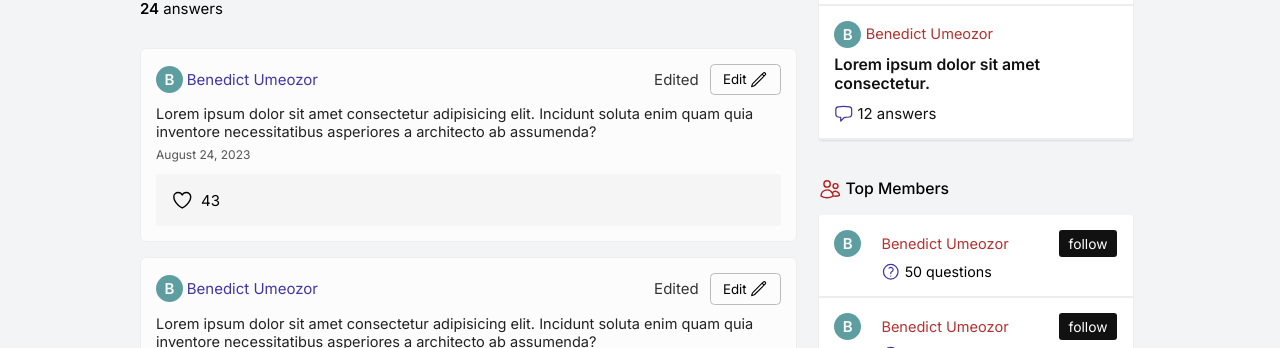
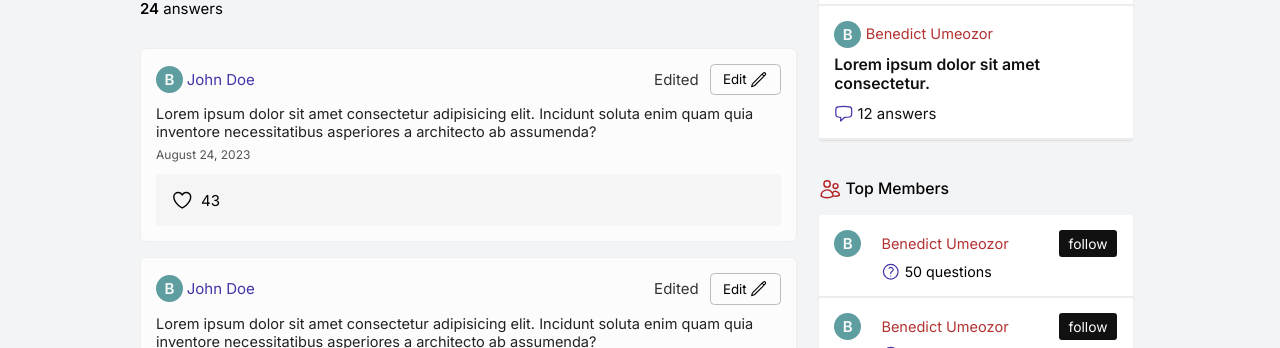
Before and after one commit to BenedictUmeozor/ThoughtForum-frontend-, a React (Vite) app: page /question/1 in a window 1280 px wide. Shown: the part 395-743 px from the top of the page. Built offline with nearby package versions, Linux system fonts and the light colour scheme.

Commit message:
Update Answer.tsx

```diff
--- a/src/components/Answer.tsx
+++ b/src/components/Answer.tsx
@@ -8,7 +8,7 @@ const Answer = () => {
       <div className="answer-header">
         <Link to={"/profile/1"} className="user">
           <Avatar />
-          <span>Benedict Umeozor</span>
+          <span>John Doe</span>
         </Link>
         <div className="edit">
           <span>Edited</span>
```
